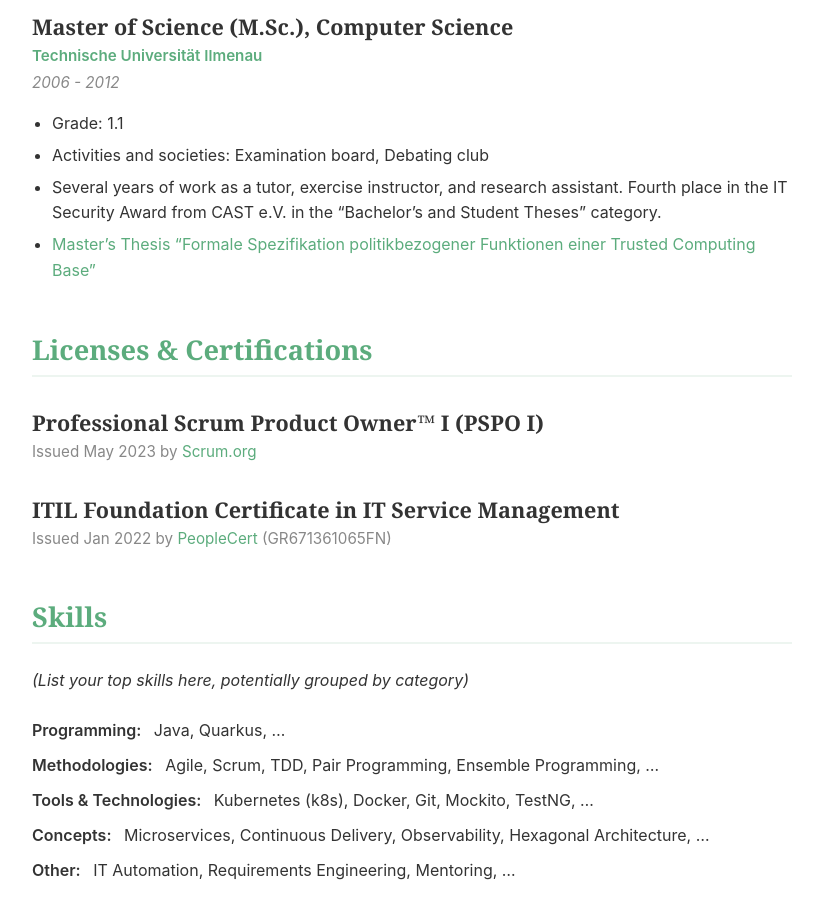
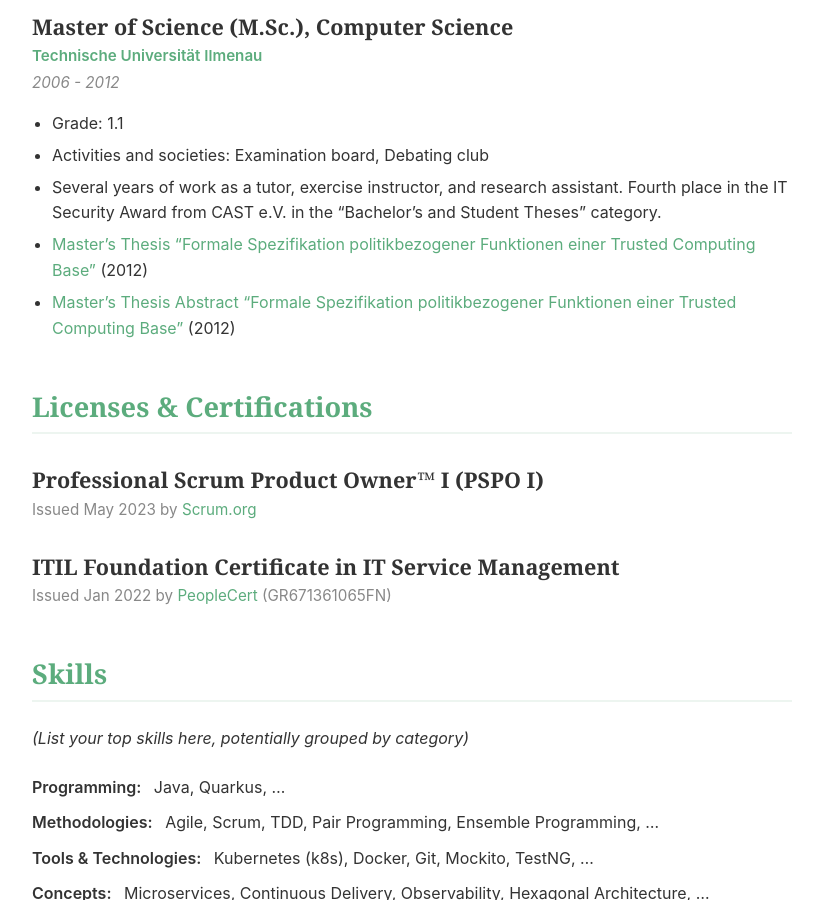
Before and after one commit to fxnn/fxnn.github.io, a Jekyll site: the page built from cv.md, in a window 1280 px wide and 900 px high, scrolled down 2032 px. Shown: the whole window, without its empty margins (228-1051 px from the left). Built offline with Jekyll 4.4.1, drawn with Linux system fonts in a browser that asks for light colours.

Commit message:
docs: Update thesis link and add abstract link in CV

```diff
--- a/cv.md
+++ b/cv.md
@@ -74,7 +74,8 @@ title: Curriculum Vitae
 * Grade: 1.1
 * Activities and societies: Examination board, Debating club
 * Several years of work as a tutor, exercise instructor, and research assistant. Fourth place in the IT Security Award from CAST e.V. in the "Bachelor's and Student Theses" category.
-* [Master's Thesis "Formale Spezifikation politikbezogener Funktionen einer Trusted Computing Base"](https://www.linkedin.com/in/fxneumann/overlay/50711883/single-media-viewer?type=DOCUMENT&profileId=ACoAABoS1MoBmxc5acVR_-P5wmK9OkQ18bz6k0k)
+* [Master's Thesis "Formale Spezifikation politikbezogener Funktionen einer Trusted Computing Base"](assets/pdf/thesis.pdf) (2012)
+* [Master's Thesis Abstract "Formale Spezifikation politikbezogener Funktionen einer Trusted Computing Base"](assets/pdf/thesis-abstract.md) (2012)
 
 ## Licenses & Certifications
 
```
